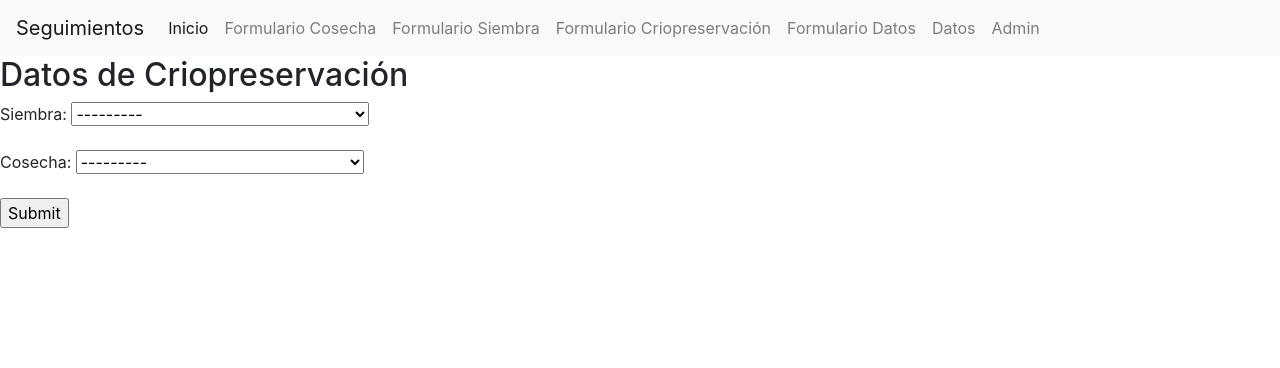
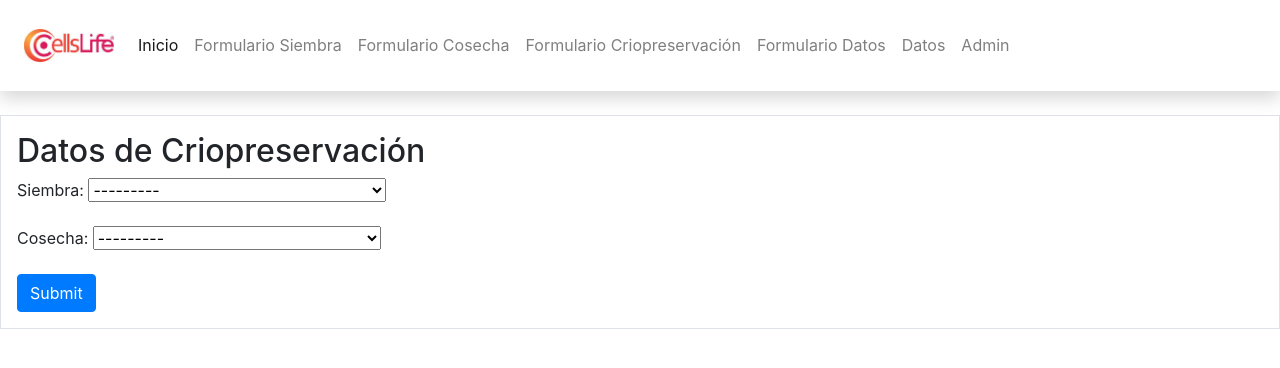
Before and after one commit to IsaMaru98/SeguimientoAlogenicas, a Django app: page /formulario_datos/ in a window 1280 px wide. Shown: the top 368 px of the page. Run offline with Django 4.2, Linux system fonts and the light colour scheme; data comes from the database, SQL or seed files in the repository; both versions use the stored data as it was after the commit; some libraries are stand-ins or nearby versions.

Commit message:
se añade BS4, se elimina la limitación de los ultimos 5 FK porque estaba generando error

```diff
--- a/formularios/forms.py
+++ b/formularios/forms.py
@@ -30,9 +30,9 @@ class CrioForm(forms.ModelForm):
 
 class DatosForm(forms.ModelForm):
 
-    siembra = forms.ModelChoiceField( queryset= models.Siembra.objects.order_by('-siembraId')[:5])
+    # siembra = forms.ModelChoiceField( queryset= models.Siembra.objects.order_by('siembraId')[:10])
 
-    cosecha = forms.ModelChoiceField( queryset= models.Cosecha.objects.order_by('-cosechaId')[:5])
+    # cosecha = forms.ModelChoiceField( queryset= models.Cosecha.objects.order_by('cosechaId')[:10])
 
     class Meta:
         model =  models.Dato
--- a/formularios/templates/formularios/base.html
+++ b/formularios/templates/formularios/base.html
@@ -7,6 +7,7 @@
     <link href="https://cdn.jsdelivr.net/npm/bootstrap@5.0.0-beta1/dist/css/bootstrap.min.css" rel="stylesheet" crossorigin="anonymous">
 <script src="https://cdn.jsdelivr.net/npm/bootstrap@5.0.0-beta1/dist/js/bootstrap.bundle.min.js"crossorigin="anonymous"></script>
     <title>{% block title %}{% endblock %}</title>
+    {% load static %}
 
 	  {% load bootstrap4 %}
 
@@ -14,21 +15,23 @@
 </head>
 <body>
 
-    <nav class="navbar navbar-expand-lg navbar-light bg-light">
+    <nav class="navbar navbar-expand-lg navbar-light bg-light shadow p-4 mb-4 bg-white ">
 
-          <a class="navbar-brand" href="/">Seguimientos</a>
+          <a class="navbar-brand" href="/"><img src="{% static 'img/logo.jpg' %}"  style="width:90px;" alt="Logo"></a>
           <ul class="navbar-nav mr-auto">
             <li class="nav-item active">
                 <a class="nav-link" href="/">Inicio</a>
               </li>
 
               <li class="nav-item">
+                <a class="nav-link" href="/formulario_siembra/"> Formulario Siembra</a>
+            </li>
+
+              <li class="nav-item">
                 <a class="nav-link" href="/formulario_cosecha/"> Formulario Cosecha </a>
               </li>
 
-            <li class="nav-item">
-                <a class="nav-link" href="/formulario_siembra/"> Formulario Siembra</a>
-            </li>
+
             <li class="nav-item">
                 <a  class="nav-link"  href="/formulario_criopreservacion/"> Formulario Criopreservación</a>
             </li>
@@ -45,9 +48,13 @@
 
       </nav>
 
+      <div class="p-3 my-3 border">
+        {% block content %}
+    {% endblock %}
 
-    {% block content %}
-    {% endblock %}
+      </div>
+
+
 
     {% bootstrap_javascript jquery='full' %}
 </body>
--- a/formularios/templates/formularios/formularioCosecha.html
+++ b/formularios/templates/formularios/formularioCosecha.html
@@ -7,7 +7,7 @@
         <form method="post">
             {% csrf_token %}
             {{ formCosecha.as_p }}
-            <input type="submit" value="Submit">
+            <input type="submit" class="btn btn-primary" value="Submit">
         </form>
 
         </div>
--- a/formularios/templates/formularios/formularioCrio.html
+++ b/formularios/templates/formularios/formularioCrio.html
@@ -9,7 +9,7 @@
             {% csrf_token %}
 
             {{ formCrio.as_p }}
-            <input type="submit" value="Submit">
+            <input type="submit" class="btn btn-primary" value="Submit">
         </form>
 
         </div>
--- a/formularios/templates/formularios/formularioDatos.html
+++ b/formularios/templates/formularios/formularioDatos.html
@@ -8,7 +8,7 @@
             {% csrf_token %}
 
             {{ formDato.as_p }}
-            <input type="submit" value="Submit">
+            <input type="submit" class="btn btn-primary" value="Submit">
         </form>
 
         </div>
--- a/formularios/templates/formularios/formularioSiembra.html
+++ b/formularios/templates/formularios/formularioSiembra.html
@@ -7,7 +7,7 @@
         <form  method="post">
             {% csrf_token %}
             {{ formSiembra.as_p}}
-            <input type="submit" value="Submit">
+            <input type="submit" class="btn btn-primary" value="Submit">
         </form>
 
         </div>
```
Also changed, not shown: formularios/templates/formularios/home.html (+4 -3 lines), db.sqlite3, formularios/static/img/logo.jpg (added).
